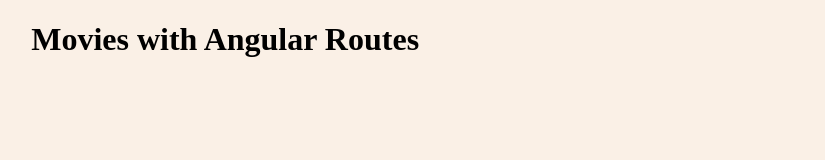
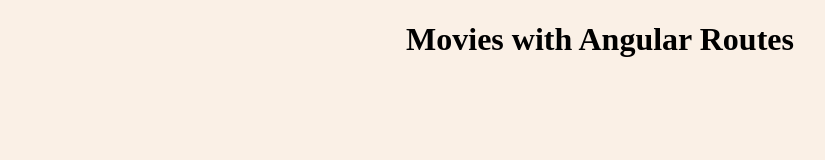
Before and after one commit to johndupper/angular-routes, a website: page index.html in a window 1280 px wide. Shown: the whole page, without its empty margins (40-865 px from the left). Drawn offline with nearby package versions, Linux system fonts and the light colour scheme; some packages are replaced by stand-ins of ours.

Commit message:
made new html file

```diff
--- a/app.js
+++ b/app.js
@@ -1,4 +1,11 @@
 var app = angular.module('myApp', ['ui.router']);
+
+app.config(function($stateProvider, $urlRouterProvider) {
+    $stateProvider.state('home', {
+        url: '/',
+        templateUrl: 'home.html' //
+    });
+});
 
 app.controller('moviesCtrl', function() {
     this.title = 'Movies with Angular Routes';
--- a/index.html
+++ b/index.html
@@ -1,5 +1,5 @@
 <!doctype html>
-    <html lang="en" ng-app="myApp">
+    <html lang="en" ng-app="myApp"><!-- app -->
     <head>
         <meta charset="UTF-8">
         <meta name="viewport" content="width=device-width, user-scalable=no, initial-scale=1.0, maximum-scale=1.0, minimum-scale=1.0">
@@ -8,11 +8,11 @@
         <title>Movies</title>
     </head>
 
-
-    <body ng-controller="moviesCtrl as $ctrl">
+    <body ng-controller="moviesCtrl as $ctrl"><!-- controller -->
         <div class="container">
             <h1>{{ $ctrl.title }}</h1>
         </div>
+
 
         <!-- don't forget to link dependencies! -->
         <script src="node_modules/angular/angular.min.js"></script>
--- a/main.css
+++ b/main.css
@@ -1,7 +1,9 @@
 body {
-    background: linen;
-}
+    background: linen; }
+
 .container {
     width: 90%;
-    margin: 0 auto;
-}
+    margin: 0 auto; }
+
+h1 {
+    text-align: center; }
```
Also changed, not shown: home.html (added).
